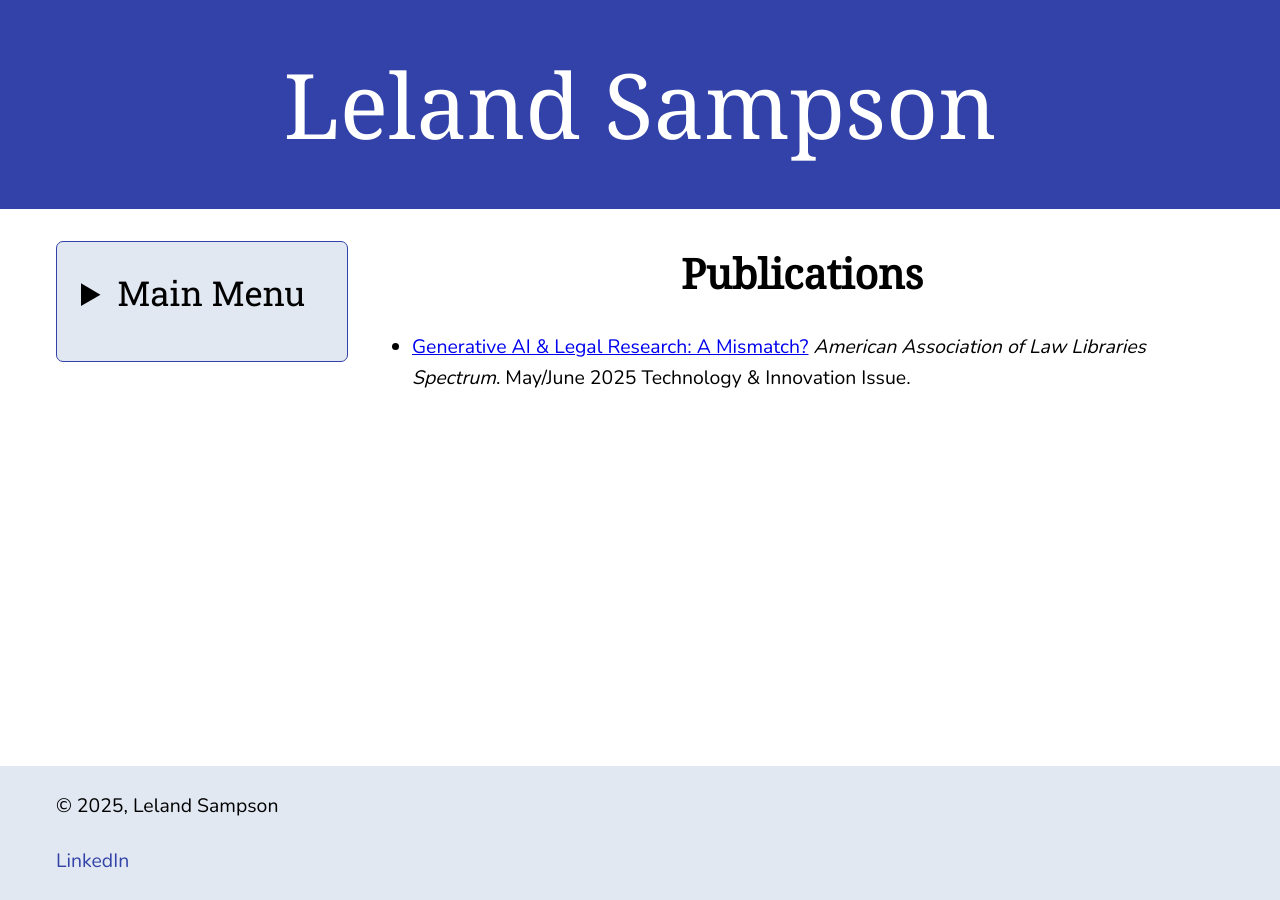
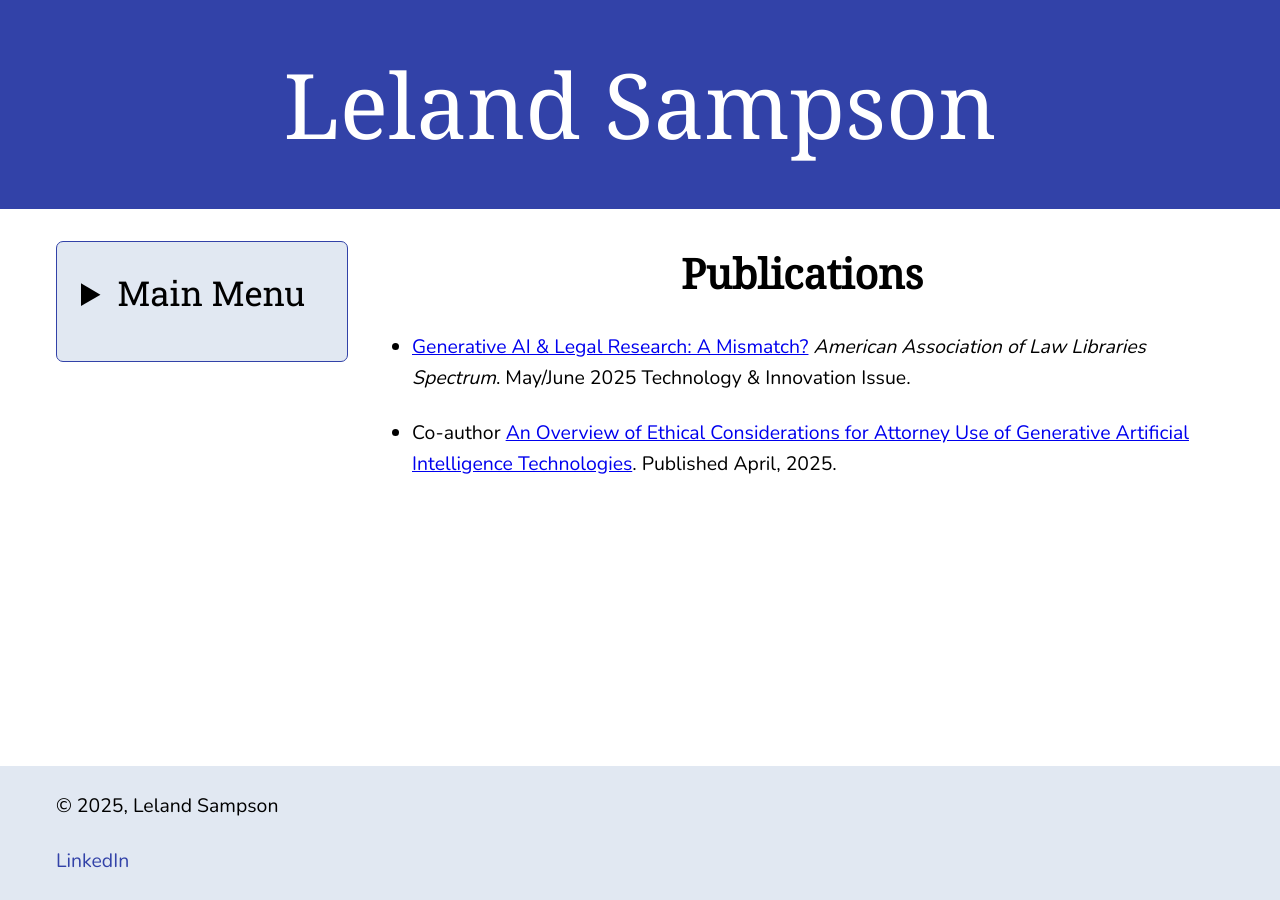
Before and after one commit to lelandsampson/Leland-Sampson-Website, a Jekyll site: the page built from publications.md, in a window 1280 px wide. Built offline with Jekyll 4.4.1, drawn with Linux system fonts in a browser that asks for light colours.

Commit message:
Update publications.md

```diff
--- a/publications.md
+++ b/publications.md
@@ -6,3 +6,5 @@ title: Publications
 <h1 align="center">Publications</h1>
 
 - [Generative AI & Legal Research: A Mismatch?](https://aallspectrum.aallnet.org/html5/reader/production/default.aspx?pubname=&edid=c79f68a5-d62c-4b08-9973-21f6523ad0ac&pnum=21) *American Association of Law Libraries Spectrum*. May/June 2025 Technology & Innovation Issue.
+
+- Co-author [An Overview of Ethical Considerations for Attorney Use of Generative Artificial Intelligence Technologies](https://www.msba.org/site/itemdetail?iProductCode=E-6030-25). Published April, 2025.
```
